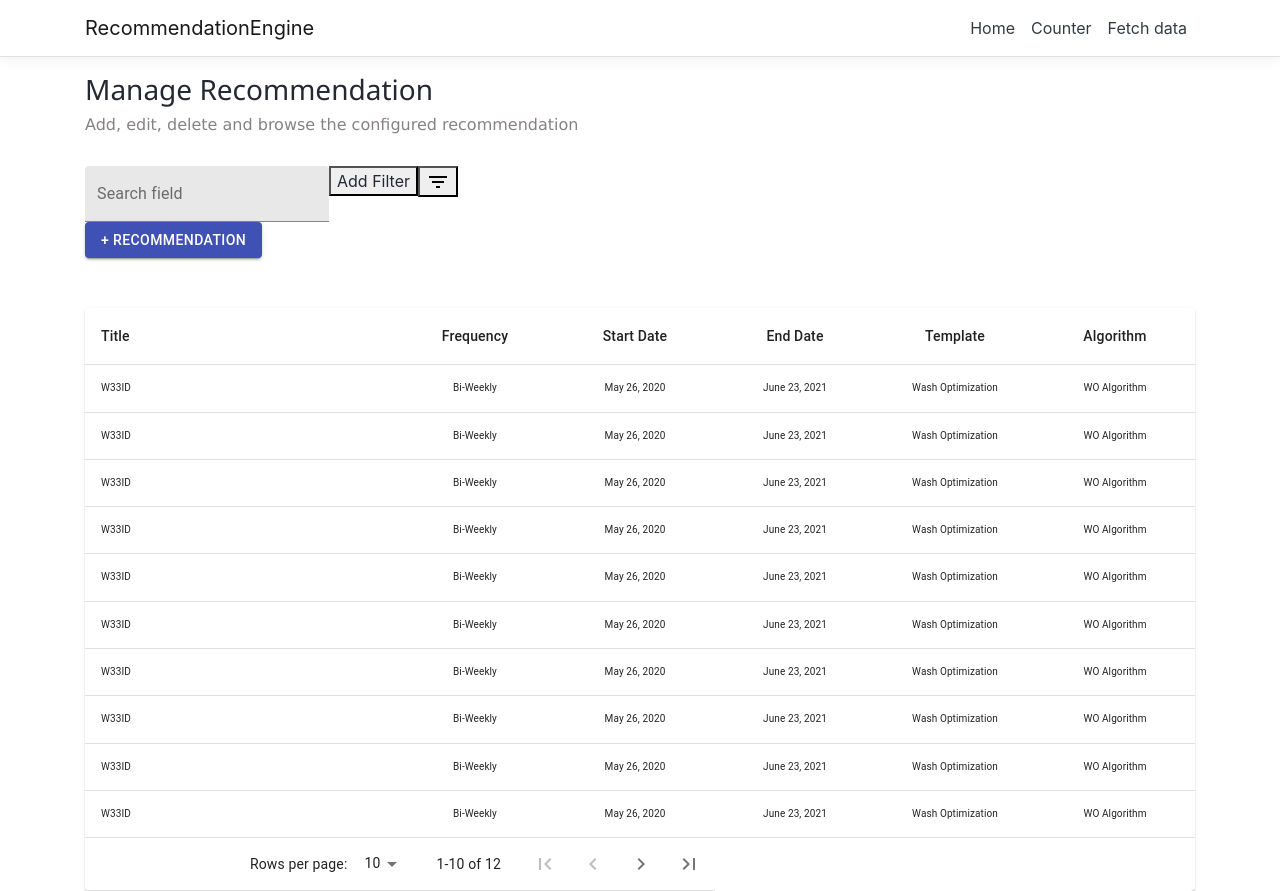
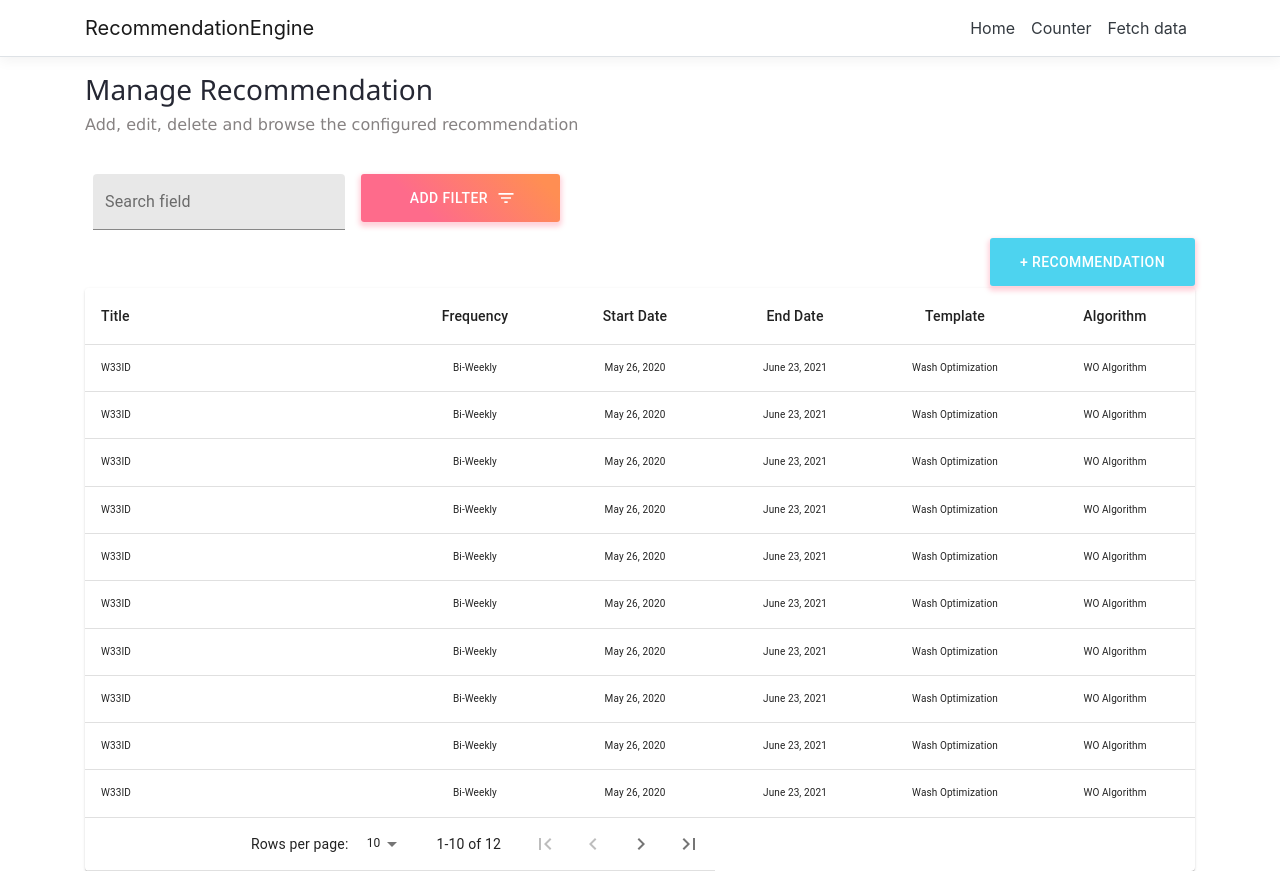
Before and after one commit to HussainWitwit/SOEN490, a React (Create React App) app in the folder RecommendationEngine/RecommendationEngine/FrontEnd/: page / in a window 1280 px wide. Built offline with nearby package versions, Linux system fonts and the light colour scheme.

Commit message:
RE - 9 - Configuring the convention of the styling for FE

```diff
--- a/RecommendationEngine/RecommendationEngine/FrontEnd/src/components/Home/Home.js
+++ b/RecommendationEngine/RecommendationEngine/FrontEnd/src/components/Home/Home.js
@@ -1,5 +1,6 @@
 import React from 'react';
 import ManageRecommendationTable from "../Table Component/ManageRecommendationTable"
+// import Test from "../Table Component/Test"
 
 function Home (props){
   return (
--- a/RecommendationEngine/RecommendationEngine/FrontEnd/src/components/Table Component/ManageRecommendationTable.css
+++ b/RecommendationEngine/RecommendationEngine/FrontEnd/src/components/Table Component/ManageRecommendationTable.css
@@ -11,9 +11,17 @@
         color: #252733;
     }
 
-    .recBtn{
+    #recBtn{
         float: right;
-
+        /* background-color: #4DD3EF ;
+        color: white;
+        font-size: 14px;
+        /* padding: 10px 60px; */
+        border-radius: 0px;
+        border-color: #4DD3EF;
+        /* margin: 10px 0px; */
+        cursor: pointer;
+        text-transform: none;
     }
 
     #table{
--- a/RecommendationEngine/RecommendationEngine/FrontEnd/src/components/Table Component/ManageRecommendationTable.js
+++ b/RecommendationEngine/RecommendationEngine/FrontEnd/src/components/Table Component/ManageRecommendationTable.js
@@ -1,6 +1,6 @@
 import React from 'react';
 import PropTypes from 'prop-types';
-import { withStyles, makeStyles, useTheme } from '@material-ui/core/styles';
+import { useTheme } from '@material-ui/core/styles';
 import Table from '@material-ui/core/Table';
 import TableBody from '@material-ui/core/TableBody';
 import TableCell from '@material-ui/core/TableCell';
@@ -17,51 +17,13 @@ import KeyboardArrowRight from '@material-ui/icons/KeyboardArrowRight';
 import LastPageIcon from '@material-ui/icons/LastPage';
 import TextField from '@material-ui/core/TextField';
 import Button from '@material-ui/core/Button';
-
+import { FilterList } from '@material-ui/icons';
 import './ManageRecommendationTable.css';
-import { Filter1Outlined, FilterList } from '@material-ui/icons';
+import { useStyles, StyledTableCell } from '../Table Component/TableTheme';
 
 
-const StyledTableCell = withStyles((theme) => ({
-    head: {
-        backgroundColor: theme.palette.common.white,
-        color: theme.palette.grey,
-    },
-    body: {
-        fontSize: 10,
-
-    },
-}))(TableCell);
-
-const useStyles1 = makeStyles((theme) => ({
-    root: {
-        flexShrink: 0,
-        marginLeft: theme.spacing(2.5),
-    },
-    toolbar: {
-        fontSize: 12,
-    },
-
-
-    rootSearchBar: {
-        '& > *': {
-            margin: theme.spacing(1),
-            width: '25ch',
-        },
-    },
-
-
-}));
-
-const useStyles2 = makeStyles({
-    table: {
-        minWidth: 650,
-    },
-
-});
-
 function TablePaginationActions(props) {
-    const classes = useStyles1();
+    const style = useStyles()
     const theme = useTheme();
     const { count, page, rowsPerPage, onChangePage } = props;
 
@@ -82,7 +44,7 @@ function TablePaginationActions(props) {
     };
 
     return (
-        <div className={classes.root}>
+        <div className={style.root}>
             <IconButton
                 onClick={handleFirstPageButtonClick}
                 disabled={page === 0}
@@ -138,7 +100,7 @@ TablePaginationActions.propTypes = {
 };
 
 function ManageRecommendationTable() {
-    const classes = useStyles2();
+    const style = useStyles();
     const [page, setPage] = React.useState(0);
     const [rowsPerPage, setRowsPerPage] = React.useState(10);
 
@@ -161,10 +123,9 @@ function ManageRecommendationTable() {
                 <br></br>
             </div>
             <div>
-                <form className={classes.rootSearchBar} noValidate autoComplete="off">
+                <form className={style.rootSearchBar} noValidate autoComplete="off">
                     <TextField id="filled-search" label="Search field" type="search" variant="filled" />
-                    <button id="filterBtn">Add Filter</button>
-                    <button ><FilterList/></button>
+                    <Button variant="contained" color="primary" className={style.filterBtn} endIcon={<FilterList />}>Add Filter</Button>
                 </form>
             </div>
             <div>
@@ -172,12 +133,12 @@ function ManageRecommendationTable() {
 
                 </div>
                 <div>
-                <Button id="recBtn" variant="contained" color="primary">+ Recommendation</Button>
+                    <Button className={style.recBtn}>+ Recommendation</Button>
                 </div>
             </div>
             <div id="table">
                 <TableContainer component={Paper}>
-                    <Table className={classes.table} aria-label="custom pagination table">
+                    <Table className={style.table} aria-label="custom pagination table">
                         <TableHead>
                             <TableRow>
                                 <StyledTableCell>Title</StyledTableCell>
@@ -236,7 +197,7 @@ function ManageRecommendationTable() {
                                     onChangeRowsPerPage={handleChangeRowsPerPage}
                                     ActionsComponent={TablePaginationActions}
                                     classes={{
-                                        toolbar: classes.toolbar,
+                                        toolbar: style.toolbar,
                                     }
 
                                     }
@@ -249,8 +210,6 @@ function ManageRecommendationTable() {
             </div>
         </div>
 
-
-
     );
 }
 export default ManageRecommendationTable;
--- /dev/null
+++ b/RecommendationEngine/RecommendationEngine/FrontEnd/src/components/Table Component/TableTheme.js
@@ -0,0 +1,56 @@
+import { withStyles, makeStyles } from '@material-ui/core/styles';
+import TableCell from '@material-ui/core/TableCell';
+
+export const useStyles = makeStyles((theme) =>({
+    filterBtn: {
+        background: 'linear-gradient(45deg, #FE6B8B 30%, #FF8E53 90%)',
+        border: 0,
+        borderRadius: 3,
+        boxShadow: '0 3px 5px 2px rgba(255, 105, 135, .3)',
+        color: 'white',
+        height: 48,
+        padding: '0 30px',
+    },
+
+    recBtn: {
+        background: '#4DD3EF',
+        border: 0,
+        borderRadius: 3,
+        boxShadow: '0 3px 5px 2px rgba(255, 105, 135, .3)',
+        color: 'white',
+        height: 48,
+        padding: '0 30px',
+        float: 'right',
+    },
+
+    table: {
+        minWidth: 650,
+    },
+
+    root: {
+        flexShrink: 0,
+        marginLeft: theme.spacing(2.5),
+    },
+    toolbar: {
+        fontSize: 12,
+    },
+
+
+    rootSearchBar: {
+        '& > *': {
+            margin: theme.spacing(1),
+            width: '25ch',
+        },
+    },
+}));
+
+export const StyledTableCell = withStyles((theme) => ({
+    head: {
+        backgroundColor: theme.palette.common.white,
+        color: theme.palette.grey,
+    },
+    body: {
+        fontSize: 10,
+
+    },
+}))(TableCell);
```
